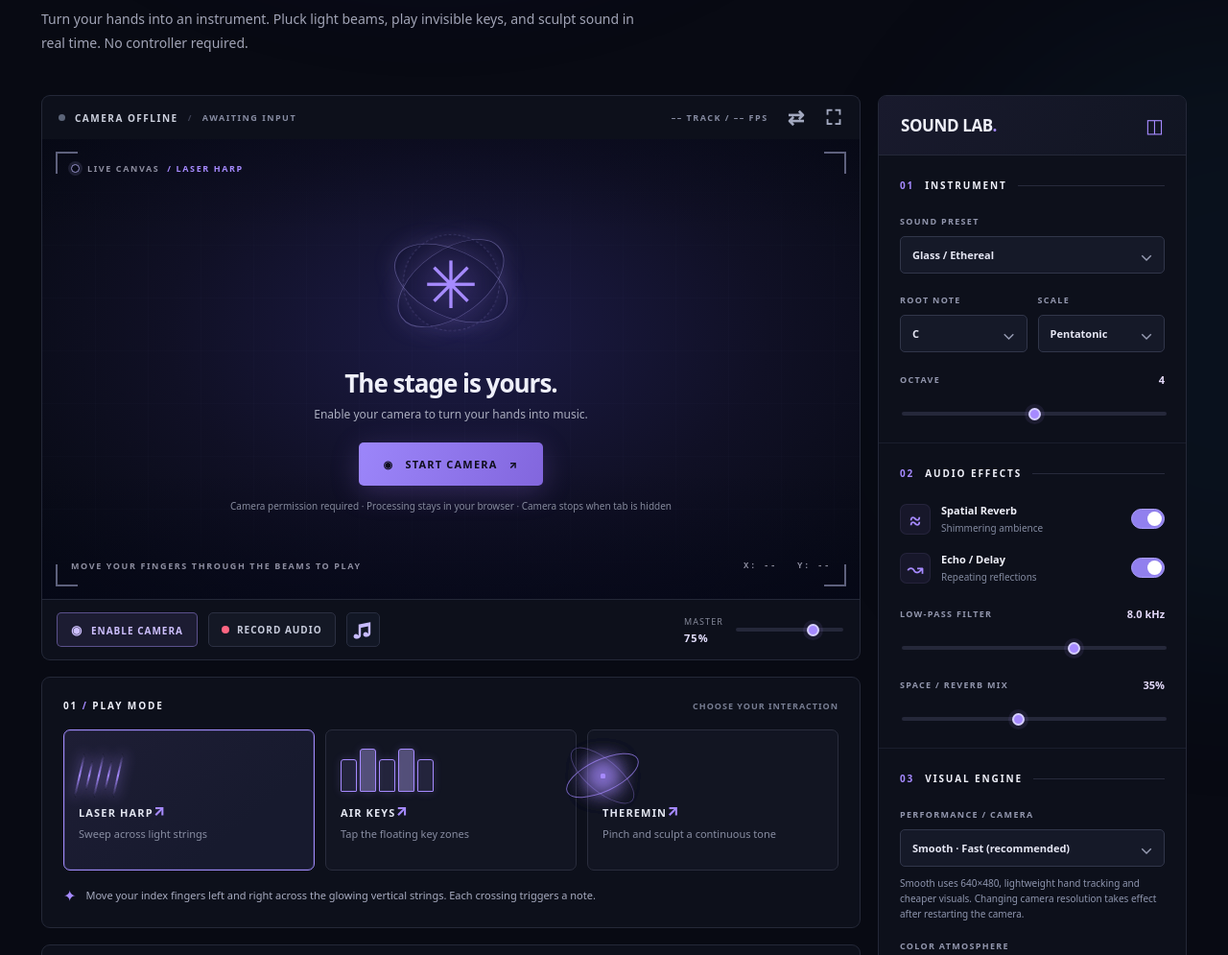
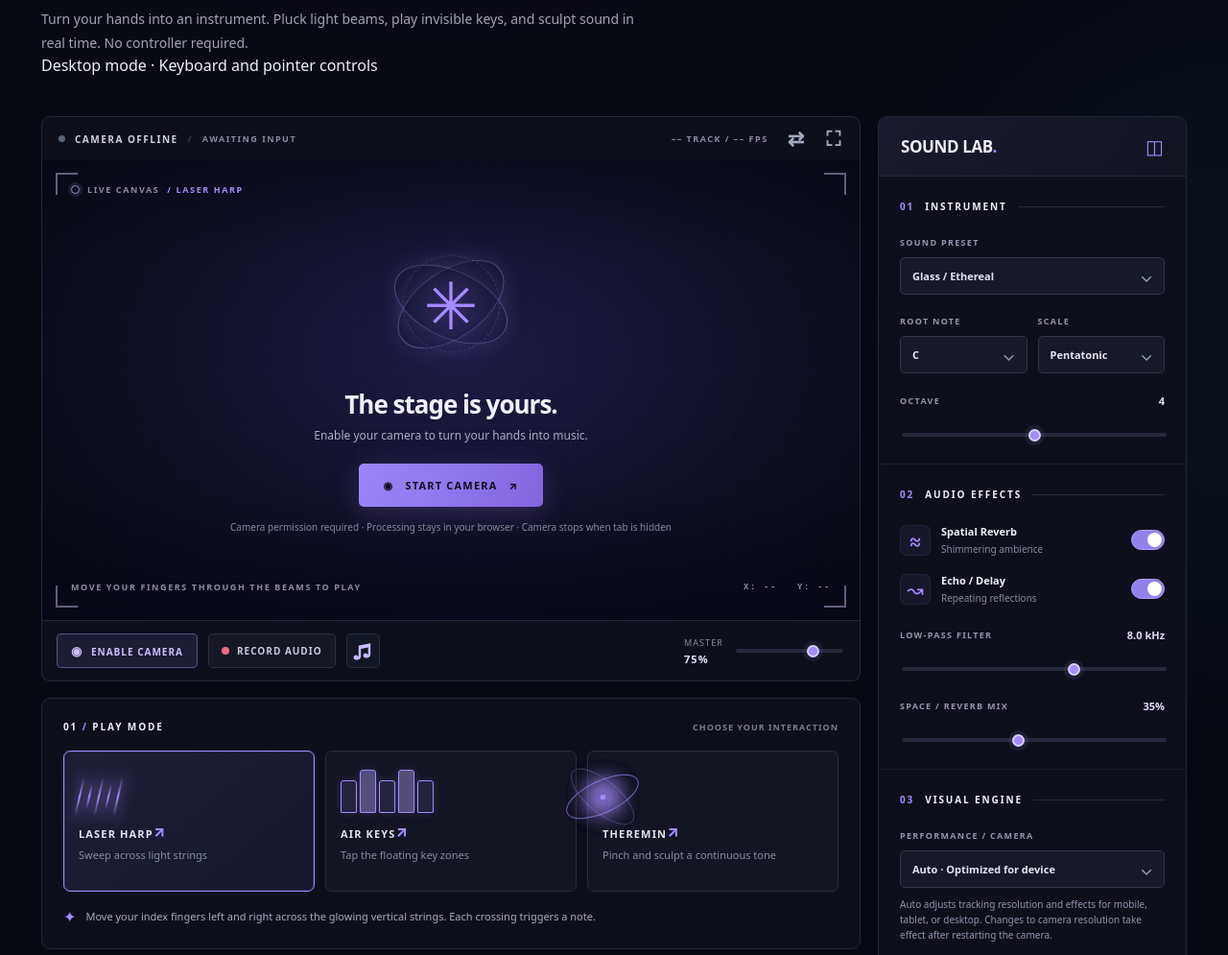
Before and after one commit to y0d4a/aether-hand-synth, a plain HTML site: page index.html in a window 1280 px wide. Shown: the part 305-1300 px from the top of the page at 96% size. Drawn offline with Linux system fonts and the light colour scheme.

Commit message:
feat(ui): add automatic device indicator and adaptive performance controls

```diff
--- a/index.html
+++ b/index.html
@@ -2,7 +2,7 @@
 <html lang="en">
 <head>
   <meta charset="UTF-8" />
-  <meta name="viewport" content="width=device-width, initial-scale=1.0" />
+  <meta name="viewport" content="width=device-width, initial-scale=1.0, viewport-fit=cover" />
   <meta name="theme-color" content="#070914" />
   <meta name="referrer" content="no-referrer" />
   <meta http-equiv="Content-Security-Policy" content="default-src 'self'; script-src 'self' 'wasm-unsafe-eval'; style-src 'self'; connect-src 'self'; img-src 'self' data: blob:; media-src 'self' blob:; worker-src 'self'; object-src 'none'; base-uri 'self'; form-action 'none'; frame-src 'none'" />
@@ -27,6 +27,7 @@
         <div class="eyebrow"><span class="eyebrow-line"></span> REAL-TIME HAND TRACKING <span class="tag">BETA 1.2 · OFFLINE</span></div>
         <h1>Make music.<br /><em>Move nothing but air.</em></h1>
         <p>Turn your hands into an instrument. Pluck light beams, play invisible keys, and sculpt sound in real time. No controller required.</p>
+          <div id="deviceHint" class="device-indicator" role="status">Adapting to your device...</div>
       </div>
 
       <section class="workspace" aria-label="Live instrument">
@@ -88,8 +89,8 @@
           <div class="control-section visual-section">
             <div class="section-title"><span>03</span> VISUAL ENGINE <span class="section-rule"></span></div>
             <label class="field-label" for="performanceProfile">PERFORMANCE / CAMERA</label>
-            <div class="select-wrap"><select id="performanceProfile"><option value="smooth" selected>Smooth · Fast (recommended)</option><option value="balanced">Balanced · More detail</option><option value="quality">Quality · Slower devices may lag</option></select></div>
-            <p class="performance-hint">Smooth uses 640×480, lightweight hand tracking and cheaper visuals. Changing camera resolution takes effect after restarting the camera.</p>
+            <div class="select-wrap"><select id="performanceProfile"><option value="auto" selected>Auto · Optimized for device</option><option value="smooth">Smooth · Fast</option><option value="balanced">Balanced · More detail</option><option value="quality">Quality · Highest detail</option></select></div>
+            <p class="performance-hint">Auto adjusts tracking resolution and effects for mobile, tablet, or desktop. Changes to camera resolution take effect after restarting the camera.</p>
             <label class="field-label" for="visualTheme">COLOR ATMOSPHERE</label><div class="select-wrap"><select id="visualTheme"><option value="aurora">Aurora / Electric</option><option value="ember">Ember / Solar</option><option value="ice">Ice / Crystal</option><option value="mono">Monochrome / Ghost</option></select></div>
             <div class="effect-line compact"><div class="effect-text"><span class="effect-icon">✧</span><span><strong>Particle trails</strong></span></div><label class="switch"><input type="checkbox" id="particles" checked /><span class="switch-track"></span></label></div>
             <div class="effect-line compact"><div class="effect-text"><span class="effect-icon">◇</span><span><strong>Hand skeleton</strong></span></div><label class="switch"><input type="checkbox" id="skeleton" checked /><span class="switch-track"></span></label></div>
@@ -102,6 +103,6 @@
       <footer><span>✳ AETHER <span class="footer-muted">/ EXPERIMENTAL HAND INSTRUMENT</span></span><span>NO MEDIA UPLOADS &nbsp;·&nbsp; HAND TRACKING ON DEVICE</span></footer>
     </main>
   </div>
-  <dialog id="helpDialog" class="help-dialog"><div class="dialog-head"><span>✳ HOW TO PLAY</span><button id="closeHelp" class="icon-btn" aria-label="Close instructions">×</button></div><h2>Hands on. Music out.</h2><p>Allow camera access, then try one of the three modes:</p><ol><li><strong>Laser Harp:</strong> move either index or middle fingertip sideways across the light beams to trigger notes.</li><li><strong>Air Keys:</strong> lower a fingertip into a glowing key along the bottom of the stage. Lift it out, then tap again.</li><li><strong>Theremin:</strong> pinch your thumb and index finger together to hold a note. Move your right hand horizontally to change pitch, vertically for volume. Your left hand controls the filter.</li></ol><p>You can always play the 8 keyboard buttons or press <kbd>1</kbd>–<kbd>8</kbd>, even without camera access. Record captures generated audio only, not video.</p><button class="primary-btn" id="dismissHelp">LET'S PLAY ↗</button></dialog>
+  <dialog id="helpDialog" class="help-dialog"><div class="dialog-head"><span>✳ HOW TO PLAY</span><button id="closeHelp" class="icon-btn" aria-label="Close instructions">×</button></div><h2>Hands on. Music out.</h2><p>Allow camera access, then try one of the three modes:</p><ol><li><strong>Laser Harp:</strong> move either index or middle fingertip sideways across the light beams to trigger notes.</li><li><strong>Air Keys:</strong> lower a fingertip into a glowing key along the bottom of the stage. Lift it out, then tap again.</li><li><strong>Theremin:</strong> pinch your thumb and index finger together to hold a note. Move your right hand horizontally to change pitch, vertically for volume. Your left hand controls the filter.</li></ol><p>On a phone, use the large touch controls, swipe horizontally through play modes, and rotate into landscape for more stage space. On a desktop, use keys <kbd>1</kbd>–<kbd>8</kbd> or the on-screen keyboard. Record captures generated audio only, not camera video.</p><button class="primary-btn" id="dismissHelp">LET'S PLAY ↗</button></dialog>
 </body>
 </html>
```
